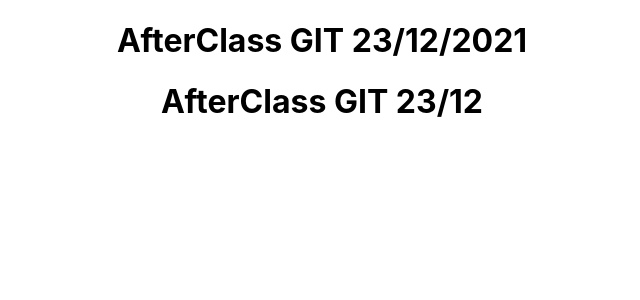
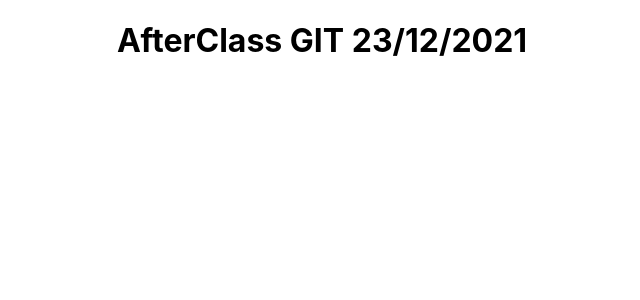
Before and after one commit to juancereceda/after-git, a React (Create React App) app: page / in a window 1280 px wide. Shown: the top 300 px of the page, without its empty margins (318-958 px from the left). Built offline with nearby package versions, Linux system fonts and the light colour scheme.

Commit message:
sacando un h1

```diff
--- a/src/App.js
+++ b/src/App.js
@@ -4,7 +4,6 @@ function App() {
   return (
     <div className="App">
       <h1>AfterClass GIT 23/12/2021</h1>
-      <h1>AfterClass GIT 23/12</h1>
     </div>
   );
 }
```
